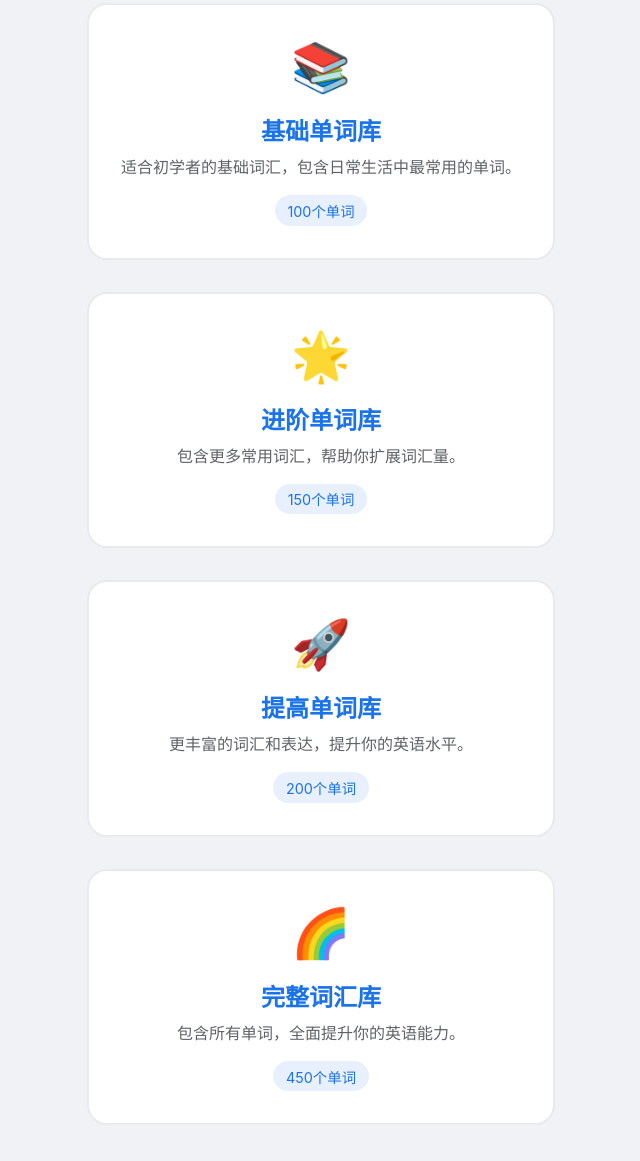
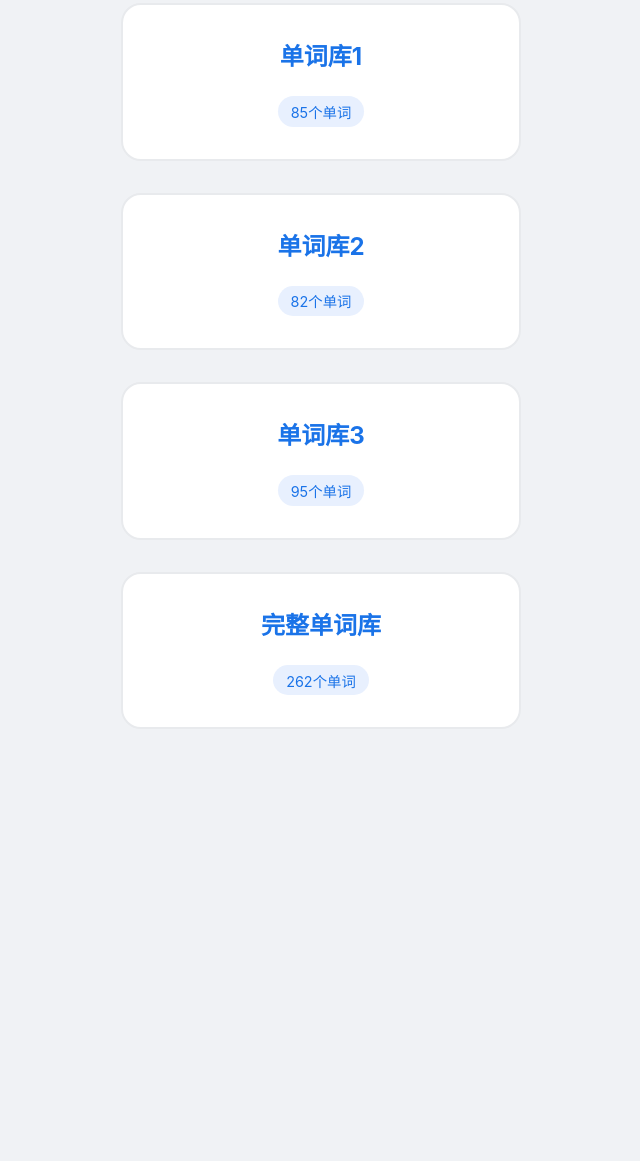
Before and after one commit to Xiabbb/EdgeOne-Pages, a plain HTML site: page index.html in a window 1280 px wide. Shown: the part 211-1372 px from the top of the page, without its empty margins (319-959 px from the left). After the commit the page ends 1004 px from the top, so only its background shows below. Drawn offline with Linux system fonts and the light colour scheme.

Commit message:
初始化英语学习项目，包含首页、练习页面、单词库和音频文件

```diff
--- a/index.html
+++ b/index.html
@@ -89,28 +89,20 @@
         </div>
         <div class="word-banks">
             <div class="word-bank-card" onclick="selectWordBank('1')">
-                <div class="card-icon">📚</div>
-                <h2 class="card-title">基础单词库</h2>
-                <p class="card-description">适合初学者的基础词汇，包含日常生活中最常用的单词。</p>
-                <span class="word-count">100个单词</span>
+                <h2 class="card-title">单词库1</h2>
+                <span class="word-count">85个单词</span>
             </div>
             <div class="word-bank-card" onclick="selectWordBank('2')">
-                <div class="card-icon">🌟</div>
-                <h2 class="card-title">进阶单词库</h2>
-                <p class="card-description">包含更多常用词汇，帮助你扩展词汇量。</p>
-                <span class="word-count">150个单词</span>
+                <h2 class="card-title">单词库2</h2>
+                <span class="word-count">82个单词</span>
             </div>
             <div class="word-bank-card" onclick="selectWordBank('3')">
-                <div class="card-icon">🚀</div>
-                <h2 class="card-title">提高单词库</h2>
-                <p class="card-description">更丰富的词汇和表达，提升你的英语水平。</p>
-                <span class="word-count">200个单词</span>
+                <h2 class="card-title">单词库3</h2>
+                <span class="word-count">95个单词</span>
             </div>
             <div class="word-bank-card" onclick="selectWordBank('all')">
-                <div class="card-icon">🌈</div>
-                <h2 class="card-title">完整词汇库</h2>
-                <p class="card-description">包含所有单词，全面提升你的英语能力。</p>
-                <span class="word-count">450个单词</span>
+                <h2 class="card-title">完整单词库</h2>
+                <span class="word-count">262个单词</span>
             </div>
         </div>
     </div>
```
